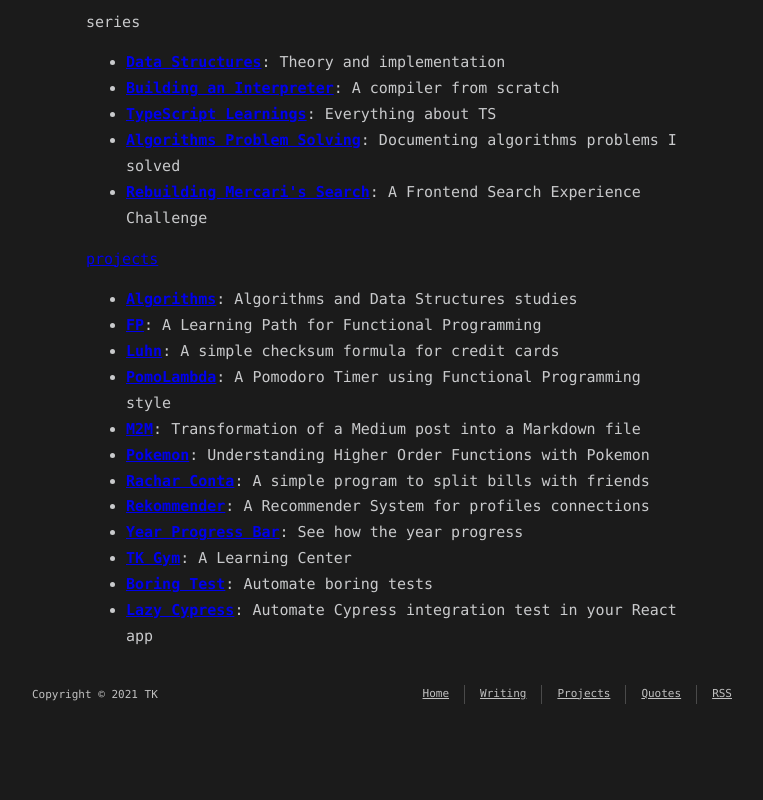
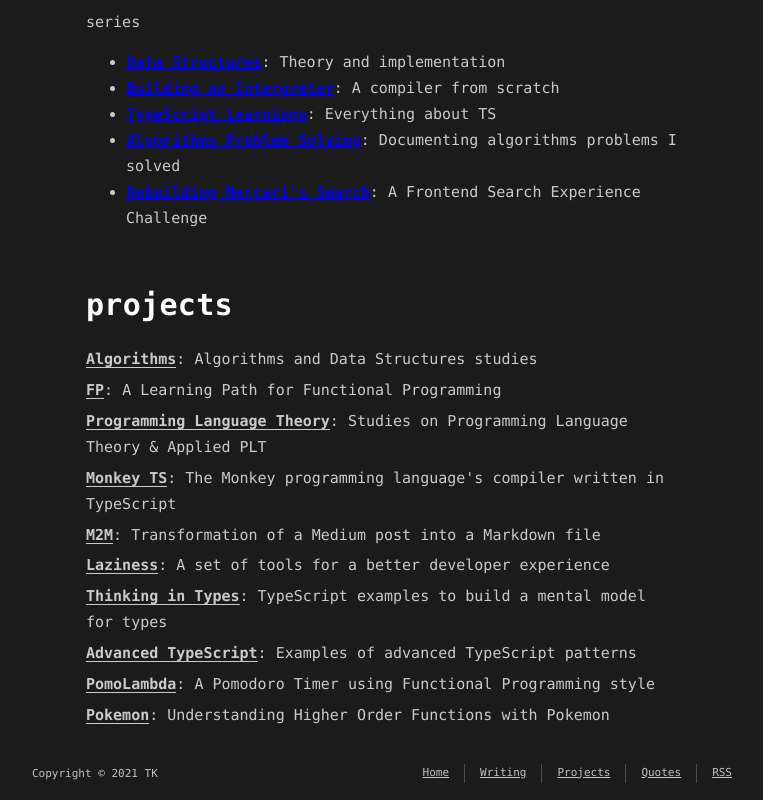
Before and after one commit to imteekay/iamtk.co, a Next.js app: page / in a window 1280 px wide. Shown: the part 3361-4161 px from the top of the page, without its empty margins (258-1021 px from the left). Before the commit the page ends 4082 px from the top, so only its background shows below. Built offline with nearby package versions, Linux system fonts and the light colour scheme.

Commit message:
project list

```diff
--- /dev/null
+++ b/Home/components/Projects/Project/Project.tsx
@@ -0,0 +1,28 @@
+import type { NextPage } from 'next';
+import { projectItemStyle, linkStyle } from './style';
+
+type ProjectProps = {
+  link: string;
+  title: string;
+  description: string;
+};
+
+export const Project: NextPage<ProjectProps> = ({
+  link,
+  title,
+  description,
+}: ProjectProps) => (
+  <li style={projectItemStyle}>
+    <strong>
+      <a
+        href={link}
+        target="_blank"
+        rel="noopener noreferrer"
+        style={linkStyle}
+      >
+        {title}
+      </a>
+    </strong>
+    : {description}
+  </li>
+);
--- /dev/null
+++ b/Home/components/Projects/Project/index.tsx
@@ -0,0 +1 @@
+export { Project } from './Project';
--- /dev/null
+++ b/Home/components/Projects/Project/style.ts
@@ -0,0 +1,13 @@
+export const projectItemStyle = {
+  marginBottom: '5px',
+};
+
+export const linkStyle = {
+  textDecoration: 'none',
+  color: '#c9cacc',
+  backgroundRepeat: 'repeat-x',
+  backgroundPosition: 'bottom',
+  backgroundSize: '100% 6px',
+  backgroundImage:
+    'linear-gradient(transparent, transparent 5px, #c9cacc 5px, #c9cacc)',
+};
--- a/Home/components/Projects/Projects.tsx
+++ b/Home/components/Projects/Projects.tsx
@@ -1,161 +1,28 @@
 import type { NextPage } from 'next';
+import { Title } from '../Title';
+import { Project } from './Project';
+import { titleLink, projectListStyle } from './style';
+import { projectsList } from './projectsList';
 
 export const Projects: NextPage = () => (
   <section id="projects">
-    <span className="h1">
     <a
       href="https://github.com/leandrotk"
       target="_blank"
       rel="noopener noreferrer"
+      style={titleLink}
     >
-        projects
+      <Title text="projects" />
     </a>
-    </span>
-    <ul className="project-list">
-      <li className="project-item">
-        <strong>
-          <a
-            href="https://github.com/leandrotk/algorithms"
-            target="_blank"
-            rel="noopener noreferrer"
-          >
-            Algorithms
-          </a>
-        </strong>
-        : Algorithms and Data Structures studies
-      </li>
-      <li className="project-item">
-        <strong>
-          <a
-            href="https://github.com/tk-learning-center/functional-programming-learning-path"
-            target="_blank"
-            rel="noopener noreferrer"
-          >
-            FP
-          </a>
-        </strong>
-        : A Learning Path for Functional Programming
-      </li>
-      <li className="project-item">
-        <strong>
-          <a
-            href="https://github.com/leandrotk/luhn"
-            target="_blank"
-            rel="noopener noreferrer"
-          >
-            Luhn
-          </a>
-        </strong>
-        : A simple checksum formula for credit cards
-      </li>
-      <li className="project-item">
-        <strong>
-          <a
-            href="https://github.com/leandrotk/pomo-lambda"
-            target="_blank"
-            rel="noopener noreferrer"
-          >
-            PomoLambda
-          </a>
-        </strong>
-        : A Pomodoro Timer using Functional Programming style
-      </li>
-      <li className="project-item">
-        <strong>
-          <a
-            href="https://github.com/LeandroTk/m2m"
-            target="_blank"
-            rel="noopener noreferrer"
-          >
-            M2M
-          </a>
-        </strong>
-        : Transformation of a Medium post into a Markdown file
-      </li>
-      <li className="project-item">
-        <strong>
-          <a
-            href="https://github.com/leandrotk/pokemon"
-            target="_blank"
-            rel="noopener noreferrer"
-          >
-            Pokemon
-          </a>
-        </strong>
-        : Understanding Higher Order Functions with Pokemon
-      </li>
-      <li className="project-item">
-        <strong>
-          <a
-            href="https://github.com/leandrotk/rachar-conta"
-            target="_blank"
-            rel="noopener noreferrer"
-          >
-            Rachar Conta
-          </a>
-        </strong>
-        : A simple program to split bills with friends
-      </li>
-      <li className="project-item">
-        <strong>
-          <a
-            href="https://github.com/leandrotk/rekommender"
-            target="_blank"
-            rel="noopener noreferrer"
-          >
-            Rekommender
-          </a>
-        </strong>
-        : A Recommender System for profiles connections
-      </li>
-      <li className="project-item">
-        <strong>
-          <a
-            href="https://github.com/leandrotk/year-progress-bar"
-            target="_blank"
-            rel="noopener noreferrer"
-          >
-            Year Progress Bar
-          </a>
-        </strong>
-        : See how the year progress
-      </li>
-      <li className="project-item">
-        <strong>
-          <a
-            href="https://github.com/tk-learning-center"
-            target="_blank"
-            rel="noopener noreferrer"
-          >
-            TK Gym
-          </a>
-        </strong>
-        : A Learning Center
-      </li>
-      <li className="project-item">
-        <strong>
-          <a
-            href="https://github.com/leandrotk/laziness/tree/master/packages/boring-test"
-            target="_blank"
-            rel="noopener noreferrer"
-          >
-            Boring Test
-          </a>
-        </strong>
-        : Automate boring tests
-      </li>
-      <li className="project-item">
-        <strong>
-          <a
-            href="https://github.com/leandrotk/laziness/tree/master/packages/lazy-cypress"
-            target="_blank"
-            rel="noopener noreferrer"
-          >
-            Lazy Cypress
-          </a>
-        </strong>
-        : Automate Cypress integration test in your React app
-      </li>
+    <ul style={projectListStyle}>
+      {projectsList.map((project) => (
+        <Project
+          key={project.link}
+          title={project.title}
+          description={project.description}
+          link={project.link}
+        />
+      ))}
     </ul>
   </section>
 );
--- /dev/null
+++ b/Home/components/Projects/projectsList.ts
@@ -0,0 +1,53 @@
+export const projectsList = [
+  {
+    title: 'Algorithms',
+    description: 'Algorithms and Data Structures studies',
+    link: 'https://github.com/leandrotk/algorithms',
+  },
+  {
+    title: 'FP',
+    description: 'A Learning Path for Functional Programming',
+    link: 'https://github.com/leandrotk/functional-programming-learning-path',
+  },
+  {
+    title: 'Programming Language Theory',
+    description: 'Studies on Programming Language Theory & Applied PLT',
+    link: 'https://github.com/leandrotk/programming-language-theory',
+  },
+  {
+    title: 'Monkey TS',
+    description:
+      "The Monkey programming language's compiler written in TypeScript",
+    link: 'https://github.com/leandrotk/monkey-ts',
+  },
+  {
+    title: 'M2M',
+    description: 'Transformation of a Medium post into a Markdown file',
+    link: 'https://github.com/LeandroTk/m2m',
+  },
+  {
+    title: 'Laziness',
+    description: 'A set of tools for a better developer experience',
+    link: 'https://github.com/leandrotk/laziness',
+  },
+  {
+    title: 'Thinking in Types',
+    description: 'TypeScript examples to build a mental model for types',
+    link: 'https://github.com/leandrotk/thinking-in-types',
+  },
+  {
+    title: 'Advanced TypeScript',
+    description: 'Examples of advanced TypeScript patterns',
+    link: 'https://github.com/leandrotk/advanced-typescript',
+  },
+  {
+    title: 'PomoLambda',
+    description: 'A Pomodoro Timer using Functional Programming style',
+    link: 'https://github.com/leandrotk/pomo-lambda',
+  },
+  {
+    title: 'Pokemon',
+    description: 'Understanding Higher Order Functions with Pokemon',
+    link: 'https://github.com/leandrotk/pokemon',
+  },
+];
--- a/Home/components/Projects/style.ts
+++ b/Home/components/Projects/style.ts
@@ -1,11 +1,12 @@
-type SocialLinks = {
-  listStyle: string;
-  padding: number;
-  margin: number;
+type TitleLink = {
+  textDecoration: string;
 };
 
-export const socialLinks: SocialLinks = {
+export const titleLink: TitleLink = {
+  textDecoration: 'none',
+};
+
+export const projectListStyle = {
+  padding: 0,
   listStyle: 'none',
-  padding: 0,
-  margin: 0,
 };
--- a/pages/index.tsx
+++ b/pages/index.tsx
@@ -1,5 +1,4 @@
 import type { NextPage } from 'next';
-import Head from 'next/head';
 import { Layout } from '../Base/components/Layout';
 import { SkipLink } from '../Home/components/SkipLink';
 import { Title } from '../Home/components/Title';
--- a/styles/Home.module.css
+++ b/styles/Home.module.css
@@ -855,13 +855,7 @@
     text-align: left;
   }
 }
-.project-list {
-  padding: 0;
-  list-style: none;
-}
-.project-list .project-item {
-  margin-bottom: 5px;
-}
+
 article header .posttitle {
   margin-top: 0;
   margin-bottom: 0;
```
Lines whose indentation alone changed are shown as unchanged.
